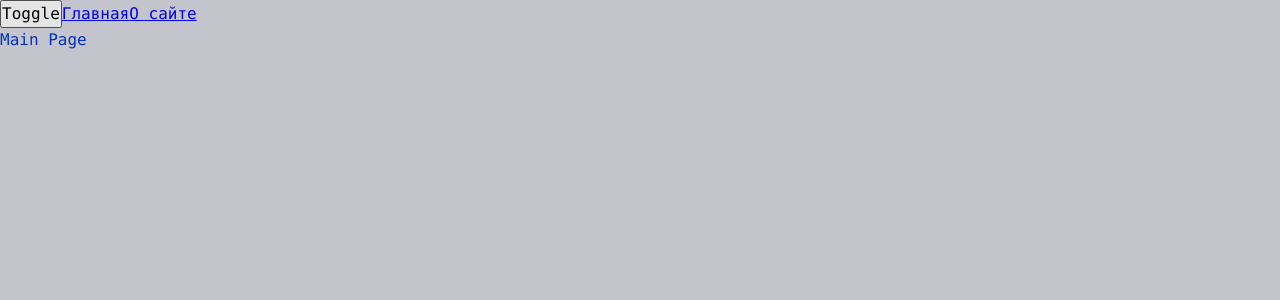
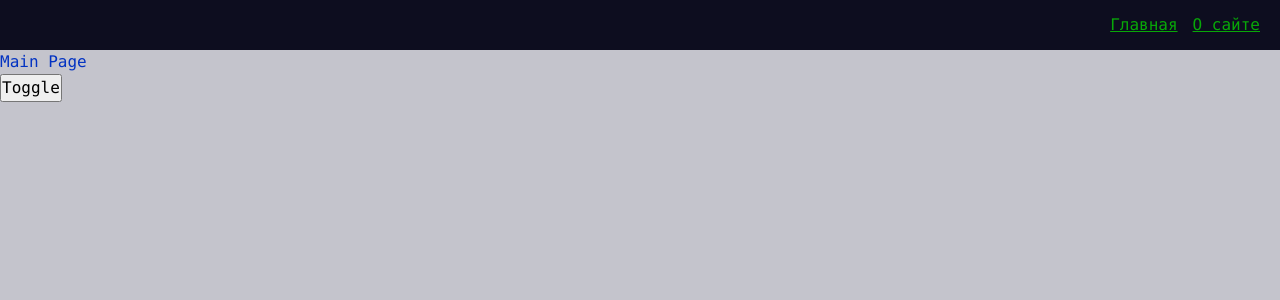
Before and after one commit to Evgotem/TryHardFrontend, a React app: page / in a window 1280 px wide. Shown: the top 300 px of the page. Built offline with nearby package versions, Linux system fonts and the light colour scheme.

Commit message:
add AppLink, NavBar widget, theme colors

```diff
--- a/src/app/App.tsx
+++ b/src/app/App.tsx
@@ -1,7 +1,7 @@
 import './styles/index.scss'
-import {Link} from "react-router-dom";
 import {useTheme} from "app/providers/ThemeProvider";
 import {AppRouter} from "app/providers/router";
+import {Navbar} from "widgets/Navbar";
 
 
 export const App = () => {
@@ -9,12 +9,11 @@ export const App = () => {
 
   return (
     <div className={`app ${theme}`}>
+      <Navbar />
+      <AppRouter />
       <button onClick={toggleTheme}>
         Toggle
       </button>
-      <Link to={'/'}>Главная</Link>
-      <Link to={'/about'}>О сайте</Link>
-      <AppRouter />
     </div>
   );
 };
--- a/src/app/styles/themes/dark.scss
+++ b/src/app/styles/themes/dark.scss
@@ -1,5 +1,10 @@
 .app.dark {
   --bg-color: #0d0d1f;
+  --inverted-bg-color: #c4c4cc;
+
   --primary-color: #08a808;
   --secondary-color: #04ff04;
+
+  --inverted-primary-color: #0232c2;
+  --inverted-secondary-color: #0449e0;
 }
--- a/src/app/styles/themes/light.scss
+++ b/src/app/styles/themes/light.scss
@@ -1,5 +1,10 @@
 .app.light {
   --bg-color: #c4c4cc;
+  --inverted-bg-color: #0d0d1f;
+
   --primary-color: #0232c2;
   --secondary-color: #0449e0;
+
+  --inverted-primary-color: #08a808;
+  --inverted-secondary-color: #04ff04;
 }
--- a/src/app/styles/variables/global.scss
+++ b/src/app/styles/variables/global.scss
@@ -8,4 +8,7 @@
   --font-size-l: 24px;
   --font-line-l: 32px;
   --font-l: var(--font-size-l) / var(--font-line-l) var(--font-family-main);
+
+  //размеры
+  --navbar-height: 50px;
 }
--- /dev/null
+++ b/src/shared/ui/AppLink/AppLink.module.scss
@@ -0,0 +1,15 @@
+.AppLink {
+  color: var(--primary-color);
+}
+
+.primary {
+color: var(--primary-color);
+}
+
+.secondary {
+  color: var(--inverted-primary-color);
+}
+
+.red {
+  color: red;
+}
--- /dev/null
+++ b/src/shared/ui/AppLink/AppLink.tsx
@@ -0,0 +1,27 @@
+import {FC} from 'react';
+import clsx from 'clsx';
+import {Link, LinkProps} from "react-router-dom";
+import s from './AppLink.module.scss';
+
+export enum AppLinkTheme {
+  PRIMARY = 'primary', SECONDARY = 'secondary', RED = 'red'
+}
+
+interface AppLinkProps extends LinkProps {
+  className?: string;
+  theme?: AppLinkTheme;
+}
+
+export const AppLink: FC<AppLinkProps> = (props) => {
+  const {
+          className, children, to, theme = AppLinkTheme.PRIMARY, ...otherProps
+        } = props;
+
+  return (<Link
+    className={clsx(s.AppLink, s[theme], className)}
+    to={to}
+    {...otherProps}
+  >
+    {children}
+  </Link>)
+};
--- /dev/null
+++ b/src/widgets/Navbar/index.ts
@@ -0,0 +1 @@
+export {Navbar} from './ui/Navbar';
--- /dev/null
+++ b/src/widgets/Navbar/ui/Navbar.module.scss
@@ -0,0 +1,16 @@
+.Navbar {
+  width: 100%;
+  height: var(--navbar-height);
+  background: var(--inverted-bg-color);
+  display: flex;
+  align-items: center;
+  padding: 20px;
+}
+
+.links {
+  margin-left: auto;
+}
+
+.mainLink {
+  margin-right: 15px;
+}
--- /dev/null
+++ b/src/widgets/Navbar/ui/Navbar.tsx
@@ -0,0 +1,19 @@
+import {FC} from 'react';
+import clsx from 'clsx';
+import s from './Navbar.module.scss'
+import {AppLink, AppLinkTheme} from "shared/ui/AppLink/AppLink";
+
+interface NavbarProps {
+  className?: string;
+}
+
+export const Navbar: FC<NavbarProps> = ({className}) => {
+  return (
+    <div className={clsx(className, s.Navbar)}>
+      <div className={s.links}>
+        <AppLink theme={AppLinkTheme.SECONDARY} to={'/'} className={s.mainLink}>Главная</AppLink>
+        <AppLink theme={AppLinkTheme.SECONDARY} to={'/about'}>О сайте</AppLink>
+      </div>
+    </div>
+  );
+};
```
